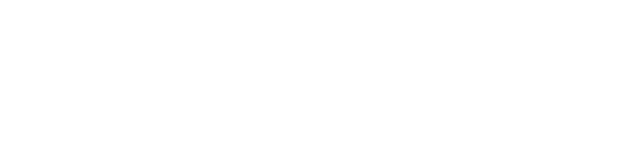
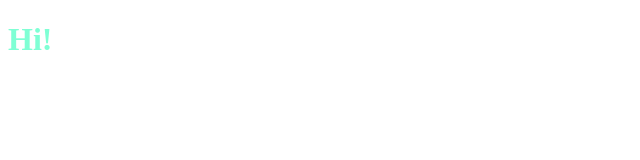
Before and after one commit to vickyti-lin/web-starter, a plain HTML site: page index.html in a window 1280 px wide. Shown: the full height of the page, 0-640 px from the left. Drawn offline with Linux system fonts and the light colour scheme.

Commit message:
connect css

```diff
--- a/index.html
+++ b/index.html
@@ -7,7 +7,7 @@
     <title>APP</title>
 </head>
 <body>
-
+    <h1>Hi!</h1>
 </body>
 <script type='text/javascript' src='app.js'></script>
 </html>
--- a/style.css
+++ b/style.css
@@ -0,0 +1,3 @@
+h1{
+    color: aquamarine;
+}
```
